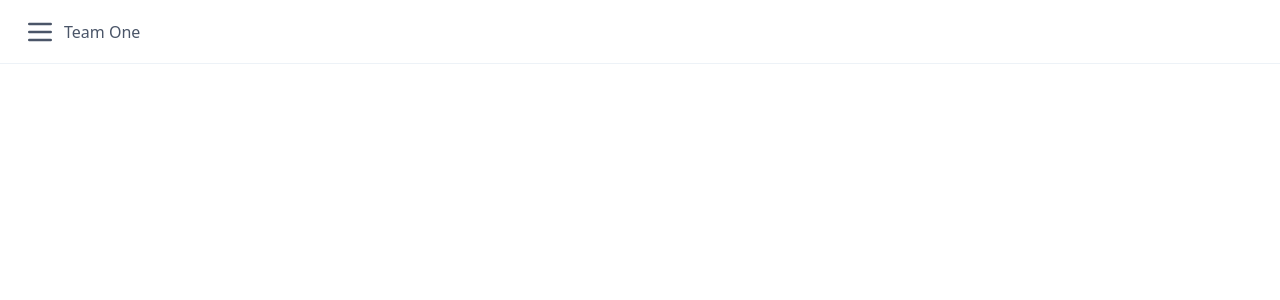
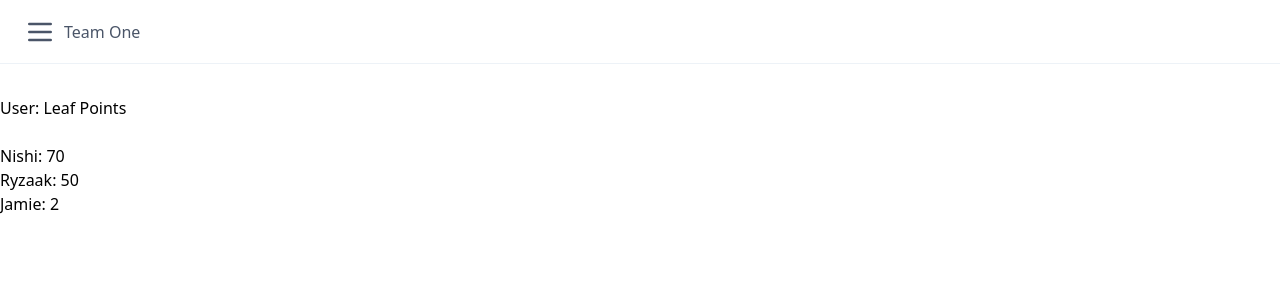
Before and after one commit to JamesSunshine/hackCHCH, a Vue app: page /leaderboard in a window 1280 px wide. Shown: the top 300 px of the page. Built offline with nearby package versions, Linux system fonts and the light colour scheme.

Commit message:
Leaderboard has entries now.  Everything is hardcoded, as this is best practice ;)

```diff
--- a/src/components/Leaderboard.vue
+++ b/src/components/Leaderboard.vue
@@ -1,12 +1,31 @@
 <template>
     <div>
         <p>Leaderboard</p>
+      <div>
+        <br><br><br>
+        <ul>
+          <li>User: Leaf Points</li>
+          <br>
+          <li v-for="item in items" :key="item.leafPoints">
+            {{ item.userName }}: {{ item.leafPoints}}
+          </li>
+        </ul>
+      </div>
     </div>
+
 </template>
 
 <script>
     export default {
-        name: "Leaderboard"
+        name: "Leaderboard",
+
+      data() {
+          return {
+            items: [{leafPoints: 70, userName: "Nishi"},
+              {leafPoints: 50, userName: "Ryzaak"},
+              {leafPoints: 2, userName: "Jamie"}],
+          }
+      }
     }
 </script>
 
```
